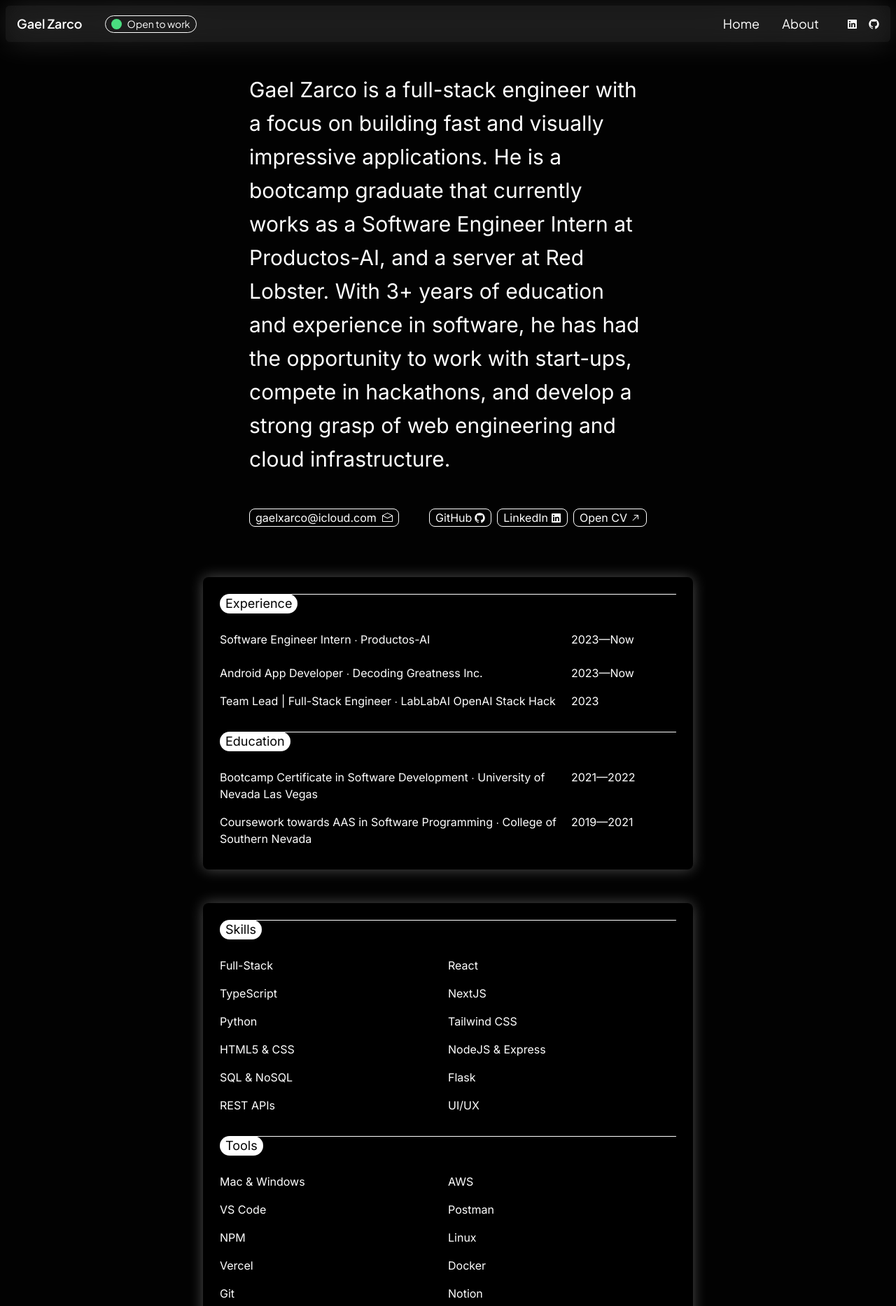
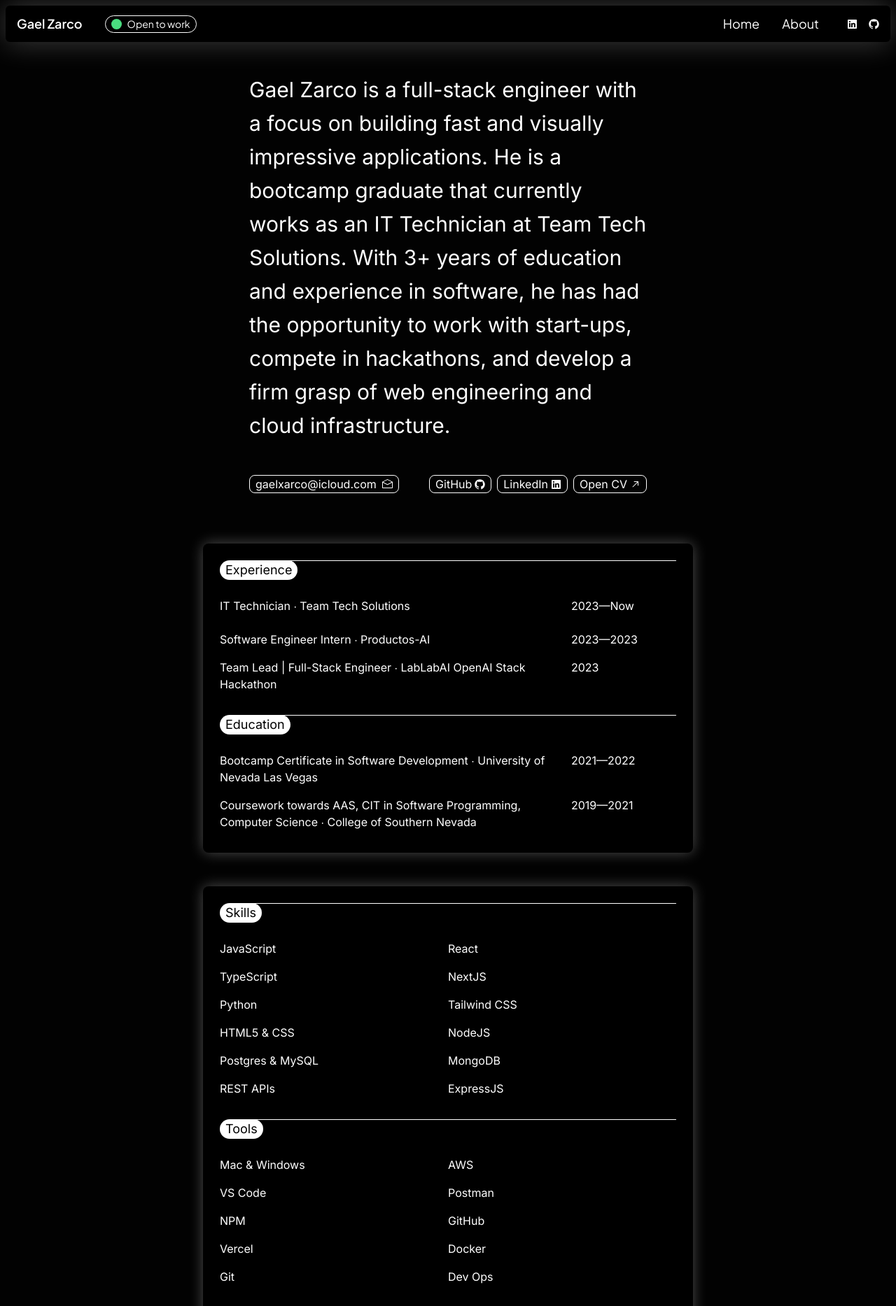
Before and after one commit to gaelzarco/zarco, a Next.js app: page /about in a window 1280 px wide. Shown: the top 1867 px of the page at 70% size. Built offline with nearby package versions, Linux system fonts and the light colour scheme.

Commit message:
good as new

```diff
--- a/src/components/motion/index.tsx
+++ b/src/components/motion/index.tsx
@@ -18,11 +18,11 @@
             className={`mx-auto border-b border-white ${className}}`}
             initial={{ opacity: 0, width: 0 }}
             animate={{ opacity: 1, width: "100%", marginLeft: "11px" }}
-            transition={{ duration: 0.5, delay: 2 }}
+            transition={{ duration: 0.5, delay: 0.5 }}
           ></motion.div>
           <SlideUpDiv
             className="bg-white px-2 w-max rounded-full text-black text-lg max-md:text-sm -translate-y-[1px]"
-            delay={2.1}
+            delay={0.85}
           >
             {children}
           </SlideUpDiv>
--- a/src/components/navbar.tsx
+++ b/src/components/navbar.tsx
@@ -21,7 +21,7 @@
 
   return (
     <nav
-      className={`${jakartaSans.className} sticky top-0 left-0 right-0 flex items-center content-center justify-between bg-neutral-900/50 backdrop-blur-xl p-3 px-4 m-2 rounded-md drop-shadow-[0_0px_20px_rgba(255,255,255,0.25)] shadow-neutral-800`}
+      className={`${jakartaSans.className} sticky top-0 left-0 right-0 flex items-center content-center justify-between bg-black p-3 m-2 px-4 rounded-md drop-shadow-[0_0_20px_rgba(255,255,255,25%)] shadow-neutral-800`}
     >
       <div className="flex items-center content-center justify-between text-sm">
         <Link
--- a/src/pages/about/index.tsx
+++ b/src/pages/about/index.tsx
@@ -27,14 +27,13 @@
           >
             Gael Zarco is a full-stack engineer with a focus on building fast
             and visually impressive applications. He is a bootcamp graduate that
-            currently works as a Software Engineer Intern at Productos-AI, and a
-            server at Red Lobster. With 3+ years of education and experience in
-            software, he has had the opportunity to work with start-ups, compete
-            in hackathons, and develop a strong grasp of web engineering and
-            cloud infrastructure.
+            currently works as an IT Technician at Team Tech Solutions. With 3+
+            years of education and experience in software, he has had the
+            opportunity to work with start-ups, compete in hackathons, and
+            develop a firm grasp of web engineering and cloud infrastructure.
           </SlideUpP>
           <div className="inline-flex flex-wrap items-center text-center text-md max-sm:text-xs w-full mx-auto justify-between">
-            <SlideUpDiv delay={0.1} className="mb-2">
+            <SlideUpDiv delay={0} className="mb-2">
               <Link
                 href="mailto:gaelxarco@icloud.com"
                 target="_blank"
@@ -45,7 +44,7 @@
               </Link>
             </SlideUpDiv>
             <div className="inline-flex items-center mb-2">
-              <SlideUpDiv className="inline-flex items-center" delay={0.3}>
+              <SlideUpDiv className="inline-flex items-center" delay={0.1}>
                 <Link
                   href="https://github.com/gaelzarco/"
                   target="_blank"
@@ -55,7 +54,7 @@
                   <GitHubLogoIcon className="ml-1" />
                 </Link>
               </SlideUpDiv>
-              <SlideUpDiv className="inline-flex items-center" delay={0.5}>
+              <SlideUpDiv className="inline-flex items-center" delay={0.2}>
                 <Link
                   href="https://www.linkedin.com/in/gaelzarco/"
                   target="_blank"
@@ -65,7 +64,7 @@
                   <LinkedInLogoIcon className="ml-1" />
                 </Link>
               </SlideUpDiv>
-              <SlideUpDiv className="inline-flex items-center" delay={0.7}>
+              <SlideUpDiv className="inline-flex items-center" delay={0.3}>
                 <Link
                   href="../../resume.pdf"
                   target="_blank"
@@ -82,31 +81,35 @@
         <div className="max-w-[700px] max-2xl:mx-auto 2xl:p-4">
           <SlideUpDiv
             className="w-full p-6 pb-8 bg-black max-2xl:mt-12 rounded-lg drop-shadow-[0_0px_10px_rgba(255,255,255,0.3)]"
-            delay={0.9}
+            delay={0.5}
           >
             <div className="w-full">
               <SectionSeparator className="pt-0 mt-0">
                 <p>Experience</p>
               </SectionSeparator>
             </div>
+
+            <div className="flex flex-col w-full text-md max-sm:text-xs">
+              <div className="w-full pt-6 inline-flex justify-between">
+                <div>IT Technician ∙ Team Tech Solutions</div>
+                <div className="ml-4 min-w-[150px] max-sm:min-w-[70px]">
+                  2023—Now
+                </div>
+              </div>
+            </div>
+
             <div className="flex flex-col w-full text-md max-sm:text-xs">
               <div className="w-full pt-6 inline-flex justify-between">
                 <div>Software Engineer Intern ∙ Productos-AI</div>
                 <div className="ml-4 min-w-[150px] max-sm:min-w-[70px]">
-                  2023—Now
-                </div>
-              </div>
-
-              <div className="w-full pt-6 inline-flex justify-between">
-                <div>Android App Developer ∙ Decoding Greatness Inc.</div>
-                <div className="ml-4 min-w-[150px] max-sm:min-w-[70px]">
-                  2023—Now
+                  2023—2023
                 </div>
               </div>
 
               <div className="w-full pt-4 inline-flex justify-between">
                 <div>
-                  Team Lead | Full-Stack Engineer ∙ LabLabAI OpenAI Stack Hack
+                  Team Lead | Full-Stack Engineer ∙ LabLabAI OpenAI Stack
+                  Hackathon
                 </div>
                 <div className="ml-4 min-w-[150px] max-sm:min-w-[70px]">
                   2023
@@ -132,8 +135,8 @@
 
                 <div className="w-full pt-4 inline-flex justify-between">
                   <div>
-                    Coursework towards AAS in Software Programming ∙ College of
-                    Southern Nevada
+                    Coursework towards AAS, CIT in Software Programming,
+                    Computer Science ∙ College of Southern Nevada
                   </div>
                   <div className="ml-4 min-w-[150px] max-sm:min-w-[70px]">
                     2019—2021
@@ -145,7 +148,7 @@
 
           <SlideUpDiv
             className="w-full p-6 pb-8 bg-black mt-12 rounded-lg drop-shadow-[0_0px_10px_rgba(255,255,255,0.3)]"
-            delay={1.1}
+            delay={0.6}
           >
             <div className="w-full">
               <SectionSeparator className="pt-0 mt-0">
@@ -154,11 +157,11 @@
             </div>
             <div className="flex flex-row w-full text-md max-sm:text-xs">
               <div className="w-1/2 pt-6 flex flex-col">
-                <div>Full-Stack</div>
+                <div>JavaScript</div>
                 <div className="pt-4">TypeScript</div>
                 <div className="pt-4">Python</div>
                 <div className="pt-4">HTML5 & CSS</div>
-                <div className="pt-4">SQL & NoSQL</div>
+                <div className="pt-4">Postgres & MySQL</div>
                 <div className="pt-4">REST APIs</div>
               </div>
 
@@ -166,9 +169,9 @@
                 <div>React</div>
                 <div className="pt-4">NextJS</div>
                 <div className="pt-4">Tailwind CSS</div>
-                <div className="pt-4">NodeJS & Express</div>
-                <div className="pt-4">Flask</div>
-                <div className="pt-4">UI/UX</div>
+                <div className="pt-4">NodeJS</div>
+                <div className="pt-4">MongoDB</div>
+                <div className="pt-4">ExpressJS</div>
               </div>
             </div>
 
@@ -189,9 +192,9 @@
               <div className="w-1/2 pt-6 flex flex-col">
                 <div>AWS</div>
                 <div className="pt-4">Postman</div>
-                <div className="pt-4">Linux</div>
+                <div className="pt-4">GitHub</div>
                 <div className="pt-4">Docker</div>
-                <div className="pt-4">Notion</div>
+                <div className="pt-4">Dev Ops</div>
               </div>
             </div>
 
@@ -220,7 +223,7 @@
 
           <SlideUpDiv
             className="w-full p-6 pb-8 bg-black mt-12 rounded-lg drop-shadow-[0_0px_10px_rgba(255,255,255,0.3)]"
-            delay={1.3}
+            delay={0.7}
           >
             <div className="w-full">
               <SectionSeparator className="pt-0 mt-0">
@@ -231,7 +234,7 @@
               <div className="w-full pt-6 inline-flex justify-between">
                 <div>Server ∙ Red Lobster</div>
                 <div className="ml-4 min-w-[150px] max-sm:min-w-[70px]">
-                  2023—Now
+                  2023—2023
                 </div>
               </div>
 
--- a/src/pages/audix/index.tsx
+++ b/src/pages/audix/index.tsx
@@ -25,19 +25,19 @@
             <SlideUpDiv className="inline-flex flex-wrap w-full items-center text-md max-md:text-xs">
               <SlideUpP
                 className="leading-none border border-white rounded-full p-1 px-2"
-                delay={0.2}
+                delay={0.1}
               >
                 SPOTIFY API
               </SlideUpP>
               <SlideUpP
                 className="leading-none border border-white rounded-full ml-2 p-1 px-2"
-                delay={0.35}
+                delay={0.2}
               >
                 UI/UX
               </SlideUpP>
               <SlideUpP
                 className="leading-none border border-white rounded-full ml-2 p-1 px-2"
-                delay={0.5}
+                delay={0.3}
               >
                 2022
               </SlideUpP>
@@ -46,7 +46,7 @@
           </div>
           <SlideUpDiv
             className="flex w-[400px] justify-end text-left max-lg:7/12 max-md:pt-8 max-md:w-[340px] max-md:text-xs"
-            delay={0.7}
+            delay={0.5}
           >
             <p>
               A web application that allows users to create and customize a
@@ -59,7 +59,7 @@
         </div>
 
         <div className="hidden lg:block pl-4">
-          <HorizontalScrollDiv delay={0.9}>
+          <HorizontalScrollDiv delay={0.6}>
             <div className="relative min-w-[693px] flex h-[520px] max-md:min-w-[507px] max-md:h-[380px] rounded-lg overflow-hidden">
               <Image
                 src="/static/audix-x1_so.png"
@@ -94,7 +94,7 @@
 
         <SlideUpDiv
           className="flex flex-col w-full mt-10 mb-20 mx-auto lg:hidden"
-          delay={0.9}
+          delay={0.7}
         >
           <div className="w-full mb-4">
             <Image
```
Also changed, not shown: src/components/three/centerpiece.tsx (+0 -36 lines), src/pages/briefo/index.tsx (+6 -6 lines), src/pages/index.tsx (+7 -7 lines), src/pages/moxie/index.tsx (+6 -6 lines), src/pages/next-commerce/index.tsx (+6 -6 lines), src/pages/spaceshooter/index.tsx (+6 -6 lines), 1 other file (tests, documents, lock files or other folders).
